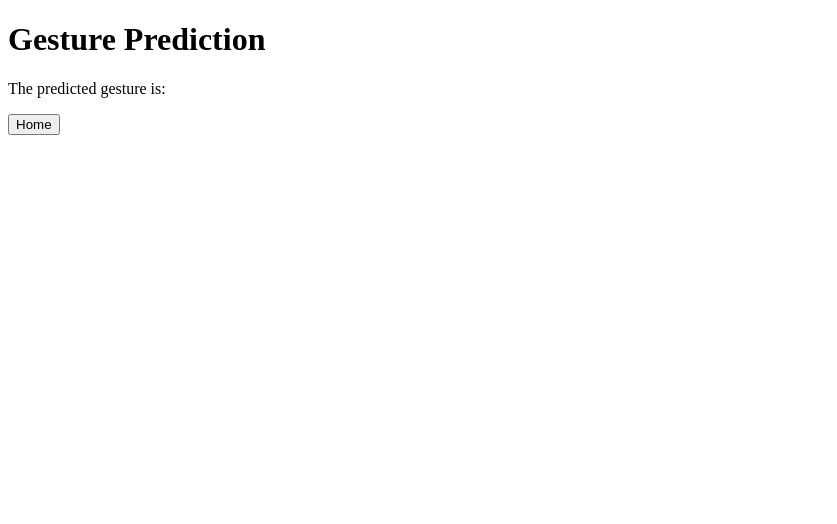
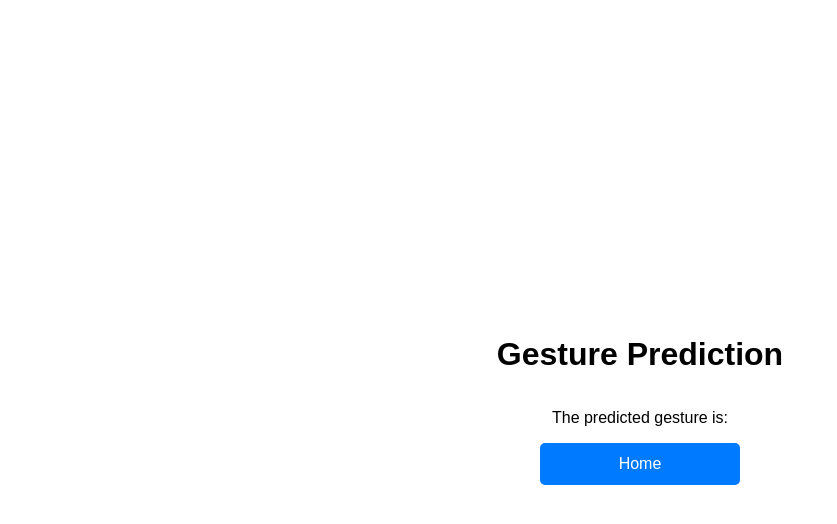
Before and after one commit to keshavshankar08/ArmSense, a Flask app: page /get_gesture_prediction in a window 1280 px wide. Shown: the top 524 px of the page, without its empty margins (0-837 px from the left). Run offline with Flask 3, Linux system fonts and the light colour scheme.

Commit message:
look nice

```diff
--- a/Hand/Frontend/templates/gesture_prediction.html
+++ b/Hand/Frontend/templates/gesture_prediction.html
@@ -3,6 +3,7 @@
 <head>
     <meta charset="UTF-8">
     <title>Gesture Prediction</title>
+    <link rel="stylesheet" href="{{ url_for('static', filename='style.css') }}">
     <script>
         function fetchLatestPrediction() {
             fetch('/get_latest_prediction')
@@ -17,10 +18,10 @@
     </script>
 </head>
 <body>
-    <div class="container"></div>
-    <h1>Gesture Prediction</h1>
-    <p>The predicted gesture is: <span id="predicted-gesture">{{ predicted_gesture }}</span></p>
-    <button id="homeButton" class="primary-button">Home</button>
+    <div class="container">
+        <h1>Gesture Prediction</h1>
+        <p>The predicted gesture is: <span id="predicted-gesture">{{ predicted_gesture }}</span></p>
+        <button id="homeButton" class="primary-button">Home</button>
     </div>
     <script src="{{ url_for('static', filename='script.js') }}"></script>
 </body>
```
